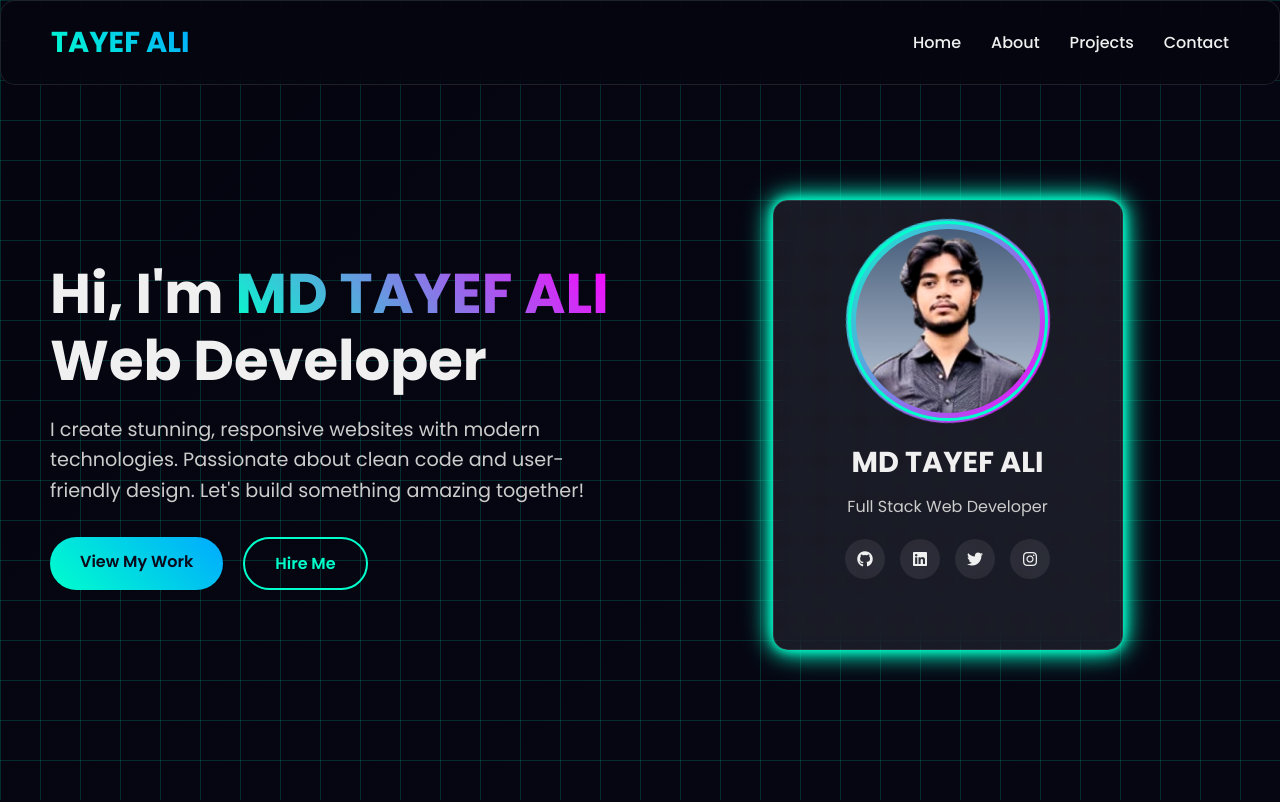
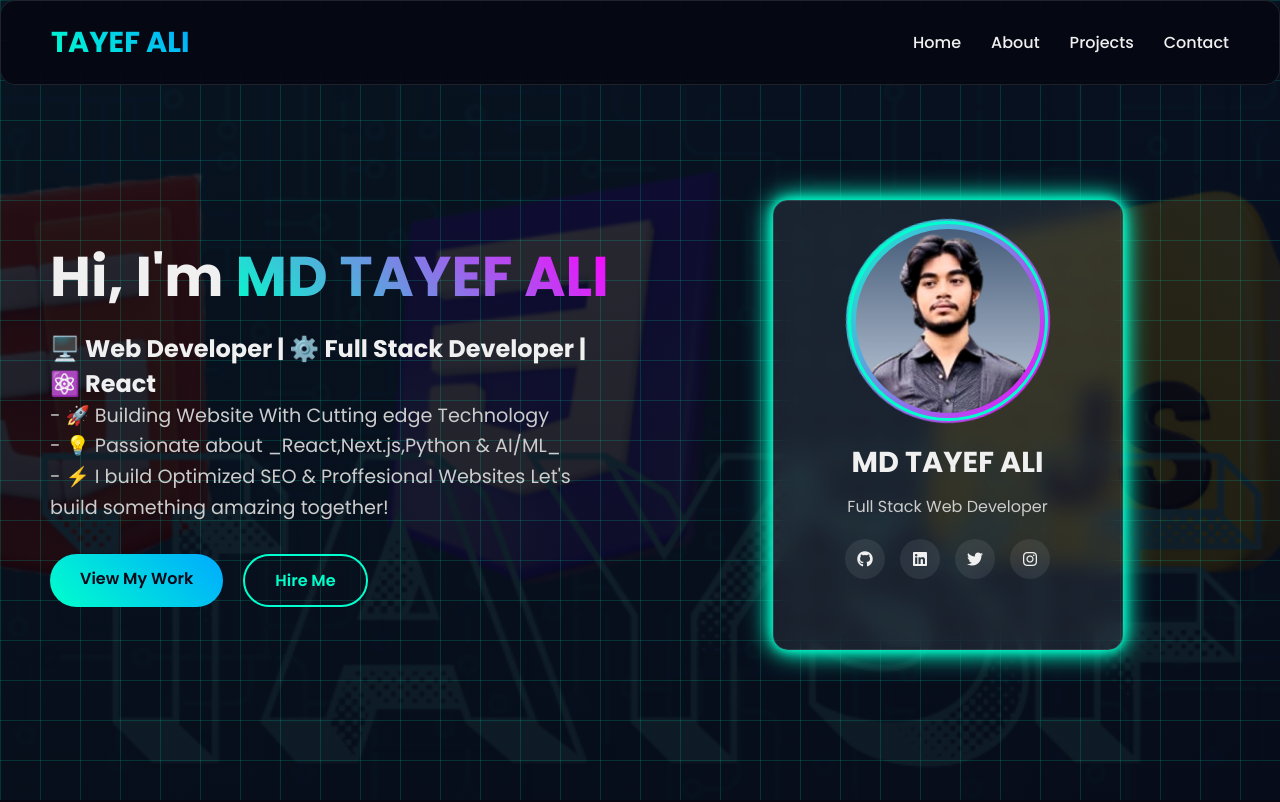
Before and after one commit to syedtayefali369/-Portfolio-11.11, a plain HTML site: page index.html in a window 1280 px wide. Shown: the top 802 px of the page. Drawn offline with Linux system fonts and the light colour scheme.

Commit message:
bg.png added

```diff
--- a/index.html
+++ b/index.html
@@ -21,17 +21,17 @@
         <div class="hamburger">
             <i class="fas fa-bars"></i>
         </div>
-        <div class="theme-toggle" title="Toggle dark/light mode">
-            <i class="fas fa-moon"></i>
-        </div>
     </nav>
-
     <!-- Hero Section -->
     <section id="home" class="hero">
         <div class="hero-content">
             <div class="hero-text">
-                <h1>Hi, I'm <span>MD TAYEF ALI</span><br>Web Developer</h1>
-                <p>I create stunning, responsive websites with modern technologies. Passionate about clean code and user-friendly design. Let's build something amazing together!</p>
+            <h1>Hi, I'm <span>MD TAYEF ALI</span><br><h2>🖥️ Web Developer | ⚙️ Full Stack Developer | ⚛️ React </h2></h1>
+                <p>-
+                🚀 Building Website With Cutting edge Technology
+                 <br>- 💡 Passionate about _React,Next.js,Python & AI/ML_
+                 <br>- ⚡ I build Optimized SEO & Proffesional Websites
+                        Let's build something amazing together!</p>
                 <div class="cta-buttons">
                     <a href="#projects" class="btn btn-primary">View My Work</a>
                     <a href="#contact" class="btn btn-secondary">Hire Me</a>
@@ -174,49 +174,7 @@
             </div>
         </div>
     </section>
-
-    <!-- About Section -->
-    <section id="about" class="about">
-        <div class="section-title">
-            <h2>About Me</h2>
-            <p>Get to know more about my skills, experience, and passion for web development</p>
-        </div>
-        <div class="about-content">
-            <div class="about-text">
-                <p>I'm a passionate web developer with 3+ years of experience creating modern, responsive websites and web applications. I specialize in front-end development with a focus on user experience and clean code.</p>
-                <p>My expertise includes HTML5, CSS3, JavaScript, React, Node.js, and various modern frameworks. I'm constantly learning and adapting to new technologies to deliver the best solutions for my clients.</p>
-                <p>When I'm not coding, you can find me exploring new design trends, contributing to open-source projects, or sharing knowledge with the developer community.</p>
-            </div>
-            <div class="skills">
-                <div class="skill-item glass">
-                    <h3>Frontend Development</h3>
-                    <div class="skill-bar">
-                        <div class="skill-progress" style="width: 95%"></div>
-                    </div>
-                </div>
-                <div class="skill-item glass">
-                    <h3>Backend Development</h3>
-                    <div class="skill-bar">
-                        <div class="skill-progress" style="width: 80%"></div>
-                    </div>
-                </div>
-                <div class="skill-item glass">
-                    <h3>UI/UX Design</h3>
-                    <div class="skill-bar">
-                        <div class="skill-progress" style="width: 85%"></div>
-                    </div>
-                </div>
-                <div class="skill-item glass">
-                    <h3>Problem Solving</h3>
-                    <div class="skill-bar">
-                        <div class="skill-progress" style="width: 90%"></div>
-                    </div>
-                </div>
-            </div>
-        </div>
-    </section>
-
-    <!-- Projects Section -->
+   <!-- Projects Section -->
     <section id="projects" class="projects">
         <div class="section-title">
             <h2>My Projects</h2>
@@ -285,6 +243,47 @@
                             <a href="#" class="btn btn-primary">Live Demo</a>
                             <a href="#" class="btn btn-secondary">GitHub</a>
                         </div>
+                    </div>
+                </div>
+            </div>
+        </div>
+    </section>
+
+    <!-- About Section -->
+    <section id="about" class="about">
+        <div class="section-title">
+            <h2>About Me</h2>
+            <p>Get to know more about my skills, experience, and passion for web development</p>
+        </div>
+        <div class="about-content">
+            <div class="about-text">
+                <p>I'm a passionate web developer with 3+ years of experience creating modern, responsive websites and web applications. I specialize in front-end development with a focus on user experience and clean code.</p>
+                <p>My expertise includes HTML5, CSS3, JavaScript, React, Node.js, and various modern frameworks. I'm constantly learning and adapting to new technologies to deliver the best solutions for my clients.</p>
+                <p>When I'm not coding, you can find me exploring new design trends, contributing to open-source projects, or sharing knowledge with the developer community.</p>
+            </div>
+            <div class="skills">
+                <div class="skill-item glass">
+                    <h3>Frontend Development</h3>
+                    <div class="skill-bar">
+                        <div class="skill-progress" style="width: 95%"></div>
+                    </div>
+                </div>
+                <div class="skill-item glass">
+                    <h3>Backend Development</h3>
+                    <div class="skill-bar">
+                        <div class="skill-progress" style="width: 80%"></div>
+                    </div>
+                </div>
+                <div class="skill-item glass">
+                    <h3>UI/UX Design</h3>
+                    <div class="skill-bar">
+                        <div class="skill-progress" style="width: 85%"></div>
+                    </div>
+                </div>
+                <div class="skill-item glass">
+                    <h3>Problem Solving</h3>
+                    <div class="skill-bar">
+                        <div class="skill-progress" style="width: 90%"></div>
                     </div>
                 </div>
             </div>
--- a/style.css
+++ b/style.css
@@ -135,6 +135,25 @@
         }
 
         /* Hero Section */
+        .hero {
+    position: relative;
+    overflow: hidden;
+}
+.hero::before {
+    content: '';
+    position: absolute;
+    top: 0;
+    left: 0;
+    width: 100%;
+    height: 100%;
+    background-image:
+        linear-gradient(rgba(5, 5, 16, 0.85), rgba(5, 5, 16, 0.9)),
+        url(bg.png);
+    background-size: cover;
+    background-position: center;
+    background-attachment: fixed; /* This creates parallax effect */
+    z-index: -2;
+}
         .hero {
             min-height: 100vh;
             display: flex;
```
Also changed, not shown: bg.png (added).
